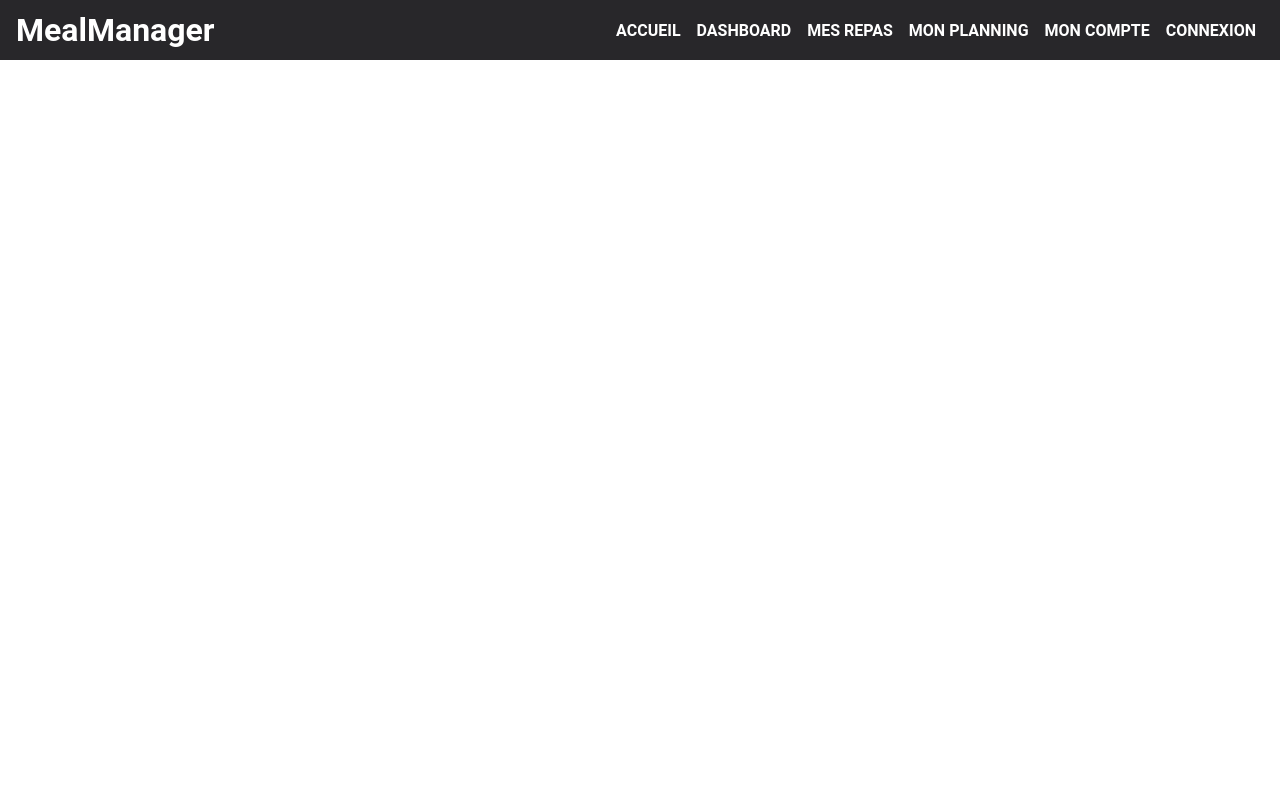
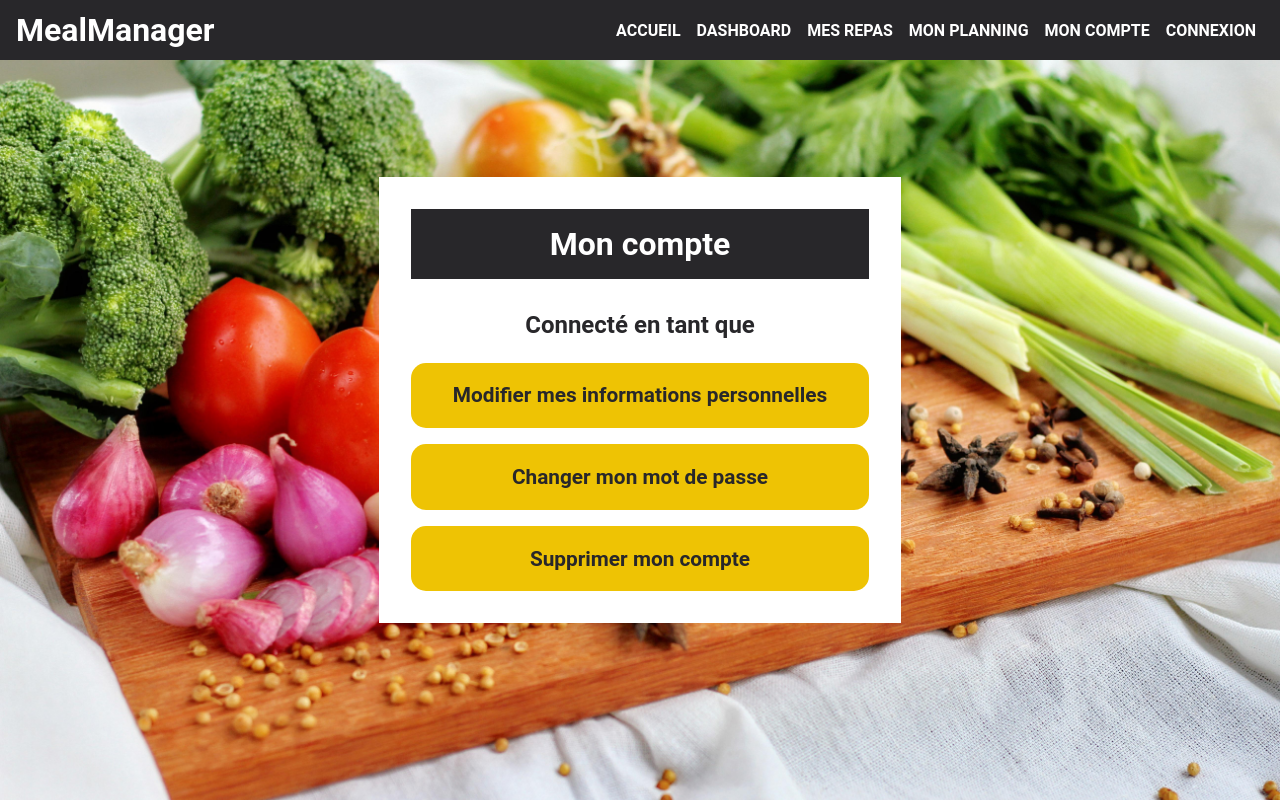
Before and after one commit to juan5987/meal-manager, a React (Create React App) app: page /account in a window 1280 px wide. Built offline with nearby package versions, Linux system fonts and the light colour scheme.

Commit message:
added account component and fixed issue with user type in reducer

```diff
--- /dev/null
+++ b/src/components/Account.tsx
@@ -0,0 +1,62 @@
+import React from 'react';
+import { Link } from 'react-router-dom';
+import { RootState } from '../state';
+import { AppDispatch } from '../state/store';
+import { connect, ConnectedProps } from 'react-redux';
+import '../styles/account.sass';
+
+interface IProfil extends PropsFromRedux {}
+
+const Account: React.FC<IProfil> = ({ user }) => {
+  return (
+    <div className='profil'>
+      <div className='profil__wrapper'>
+        <h2 className='profil__wrapper__title'>Mon compte</h2>
+        <h3 className='profil__wrapper__subtitle'>
+          Connecté en tant que {user.username}
+        </h3>
+        <nav className='profil__wrapper__navbar'>
+          <ul className='profil__wrapper__navbar__list'>
+            <li className='profil__wrapper__navbar__list__element'>
+              <Link
+                to='/profil/modify'
+                className='profil__wrapper__navbar__list__element__link'
+              >
+                Modifier mes informations personnelles
+              </Link>
+            </li>
+            <li className='profil__wrapper__navbar__list__element'>
+              <Link
+                to='/profil/modify/password'
+                className='profil__wrapper__navbar__list__element__link'
+              >
+                Changer mon mot de passe
+              </Link>
+            </li>
+            <li className='profil__wrapper__navbar__list__element'>
+              <Link
+                to='/profil/delete'
+                className='profil__wrapper__navbar__list__element__link'
+              >
+                Supprimer mon compte
+              </Link>
+            </li>
+          </ul>
+        </nav>
+      </div>
+    </div>
+  );
+};
+
+const mapStateToProps = (state: RootState) => {
+  return {
+    user: state.user.user,
+  };
+};
+
+const mapDispatchToProps = (dispatch: AppDispatch) => ({});
+
+const connector = connect(mapStateToProps, mapDispatchToProps);
+type PropsFromRedux = ConnectedProps<typeof connector>;
+
+export default connector(Account);
--- a/src/components/App.tsx
+++ b/src/components/App.tsx
@@ -1,22 +1,37 @@
 import React from 'react';
 import { Routes, Route } from 'react-router-dom';
+import { connect, ConnectedProps } from 'react-redux';
+import { RootState } from '../state';
 
 import Header from './Header';
 import LoginForm from './LoginForm';
 import Home from './Home';
+import Account from './Account';
 
 import '../styles/app.sass';
 
-const App = () => {
+interface IApp extends PropsFromRedux {}
+
+const App: React.FC<IApp> = ({ isLogged }) => {
   return (
     <div className='app'>
       <Header />
       <Routes>
         <Route path='/home' element={<Home />} />
         <Route path='/login' element={<LoginForm />} />
+        <Route path='/account' element={<Account />} />
       </Routes>
     </div>
   );
 };
 
-export default App;
+const mapStateToProps = (state: RootState) => {
+  return {
+    isLogged: state.user.isLogged,
+  };
+};
+
+const connector = connect(mapStateToProps);
+type PropsFromRedux = ConnectedProps<typeof connector>;
+
+export default connector(App);
--- a/src/state/reducers/userReducers.ts
+++ b/src/state/reducers/userReducers.ts
@@ -5,7 +5,7 @@ import { IUser, IDailyIntake, IWeight } from '../user';
 export interface UserState {
   isLogged: boolean;
   loading: boolean;
-  user: IUser | {};
+  user: IUser;
   dailyIntake: IDailyIntake | {};
   weight: IWeight[] | [];
   loggingErrorMsg: string;
@@ -14,7 +14,16 @@ export interface UserState {
 const initialState: UserState = {
   isLogged: false,
   loading: false,
-  user: {},
+  user: {
+    id: 0,
+    age: 0,
+    height: 0,
+    sex: '',
+    username: '',
+    email: '',
+    activity: '',
+    token: '',
+  },
   dailyIntake: {},
   weight: [],
   loggingErrorMsg: '',
--- /dev/null
+++ b/src/styles/account.sass
@@ -0,0 +1,53 @@
+.profil
+    display: flex
+    flex-direction: column
+    justify-content: center
+    align-items: center
+    min-height: 100vh
+    background-image: url('../images/food-3270461.jpg')
+    background-size: cover
+
+    &__wrapper
+        background-color: white
+        padding: 2em
+
+        &__title
+            margin-bottom: 1em
+            font-size: 2rem
+            padding: .5em
+            text-align: center
+            background-color: rgb(40, 39, 42)
+            color: white
+
+        &__subtitle
+            color: rgb(40, 39, 42)
+            text-align: center
+            margin-bottom: 1em
+            font-size: 1.5rem
+
+        &__navbar
+
+            &__list
+                list-style: none
+
+                &__element
+                    margin-bottom: 1em
+
+                    &:last-child
+                        margin-bottom: 0
+
+                    &__link
+                        display: block
+                        font-weight: bold
+                        text-decoration: none
+                        font-size: 1.3rem
+                        padding: 1em 2em
+                        text-align: center
+                        color: rgb(40, 39, 42)
+                        background-color: rgb(238, 195, 4)
+                        border-radius: 15px
+
+                        &:hover
+                            cursor: pointer
+                            background-color: rgb(40, 39, 42)
+                            color: white
```
